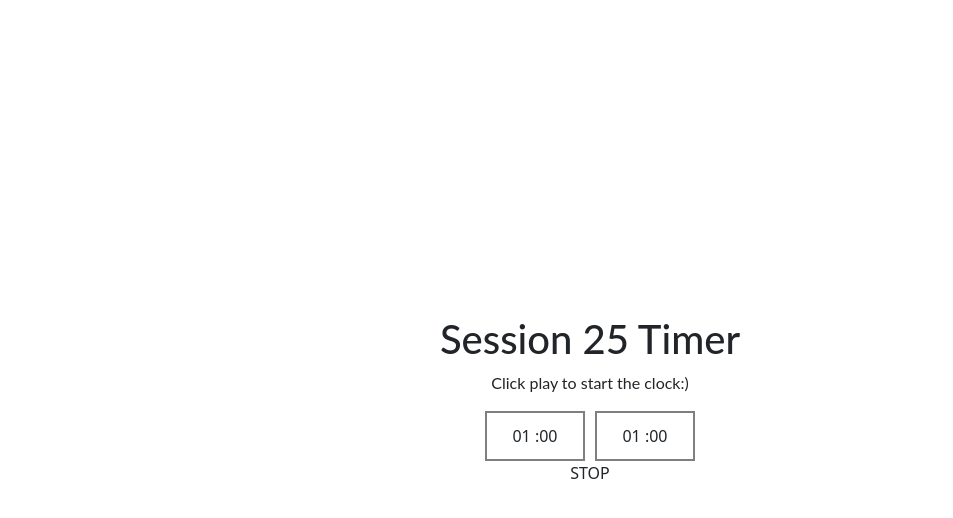
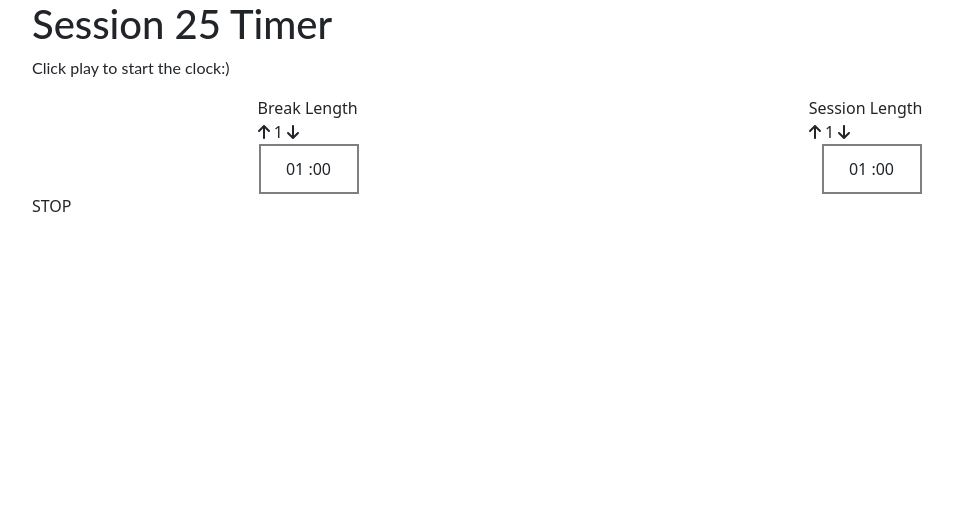
Before and after one commit to Ayovert/Session-25-Timer, a React (Create React App) app: page / in a window 1280 px wide. Shown: the top 518 px of the page, without its empty margins (50-1003 px from the left). Built offline with nearby package versions, Linux system fonts and the light colour scheme.

Commit message:
length controls

```diff
--- a/package.json
+++ b/package.json
@@ -3,6 +3,9 @@
   "version": "0.0.0",
   "private": true,
   "dependencies": {
+    "@fortawesome/fontawesome-svg-core": "^6.4.2",
+    "@fortawesome/free-solid-svg-icons": "^6.4.2",
+    "@fortawesome/react-fontawesome": "latest",
     "@popperjs/core": "^2.11.8",
     "@types/react": "18.2.20",
     "@types/react-dom": "18.2.7",
--- a/src/App.tsx
+++ b/src/App.tsx
@@ -1,6 +1,10 @@
+import { faArrowDown, faArrowUp } from '@fortawesome/free-solid-svg-icons';
+import { FontAwesomeIcon } from '@fortawesome/react-fontawesome';
 import * as React from 'react';
 import { useEffect } from 'react';
 import { useState } from 'react';
+import { padNum } from './data';
+
 import './style.scss';
 
 const downTimeX = 25 * 60 * 1000;
@@ -74,12 +78,9 @@ export default function App() {
   function stopTimer() {
     clearTimeout(timerId);
     setTimerId(0);
-    sessionTimeLeft();
   }
 
-  const padNum = (num) => {
-    return num < 10 ? `0${num}` : num;
-  };
+
 
   useEffect(() => {
     if (timerId > 0) {
@@ -98,12 +99,36 @@ export default function App() {
       <h1>Session 25 Timer</h1>
       <p>Click play to start the clock:)</p>
 
-      <div id="session_div">
-        <div id="time-left">
+<div id="lengthDiv">
+
+<div id="length-control">
+    <div id="break-label">
+          Break Length
+        </div>
+
+        <div id="break-length">
+        <FontAwesomeIcon icon={faArrowUp} /> {`    ${breakLength}    `} <FontAwesomeIcon icon={faArrowDown} />
+        </div>
+    </div>
+    <div id="length-control">
+    <div id="session-label">
+          Session Length
+        </div>
+        <div id="break-length">
+        <FontAwesomeIcon icon={faArrowUp} /> {`    ${sessionLength}    `} <FontAwesomeIcon icon={faArrowDown} />
+        </div>
+      </div>
+</div>
+
+
+
+
+      <div id="session_div" onClick={() => startTime()}>
+        <div id="time-left" >
           {padNum(breakTime.minutes)} :{padNum(breakTime.seconds)}
         </div>
 
-        <div id="time-left" onClick={() => startTime()}>
+        <div id="time-left" >
           {padNum(timeLeft.minutes)} :{padNum(timeLeft.seconds)}
         </div>
       </div>
@@ -115,5 +140,8 @@ export default function App() {
   );
 }
 
-/*let minutes = Math.floor((diff % (1000 * 60 * 60)) / (1000 * 60));
-   let seconds = Math.floor((diff%(1000*60)) / 1000);*/
+/*
+
+
+   <audio id="beep" preload="auto" src="https://raw.githubusercontent.com/freeCodeCamp/cdn/master/build/testable-projects-fcc/audio/BeepSound.wav"></audio>
+   */
--- /dev/null
+++ b/src/data.tsx
@@ -0,0 +1,3 @@
+export const padNum = (num) => {
+  return num < 10 ? `0${num}` : num;
+};
--- a/src/style.scss
+++ b/src/style.scss
@@ -10,17 +10,24 @@ p {
  .container{
    height: 100vh;
    width: 100%;
+
+
+#lengthDiv{
   display: flex;
-   flex-direction: column;
-   align-items: center;
-   justify-content: center;
+    justify-content: space-around;
+
+    #length-control{
+      display: inline-block;
     }
+}
+
+
+
 
    #session_div{
     display: flex;
     justify-content: space-around;
     gap: 10px;
- }
 
     #time-left{
      border: 2px solid rgb(0, 0, 0, 0.5);
@@ -30,3 +37,5 @@ p {
      align-items: center;
      justify-content: center;
    }
+  }
+ }
```
Lines whose indentation alone changed are shown as unchanged.
